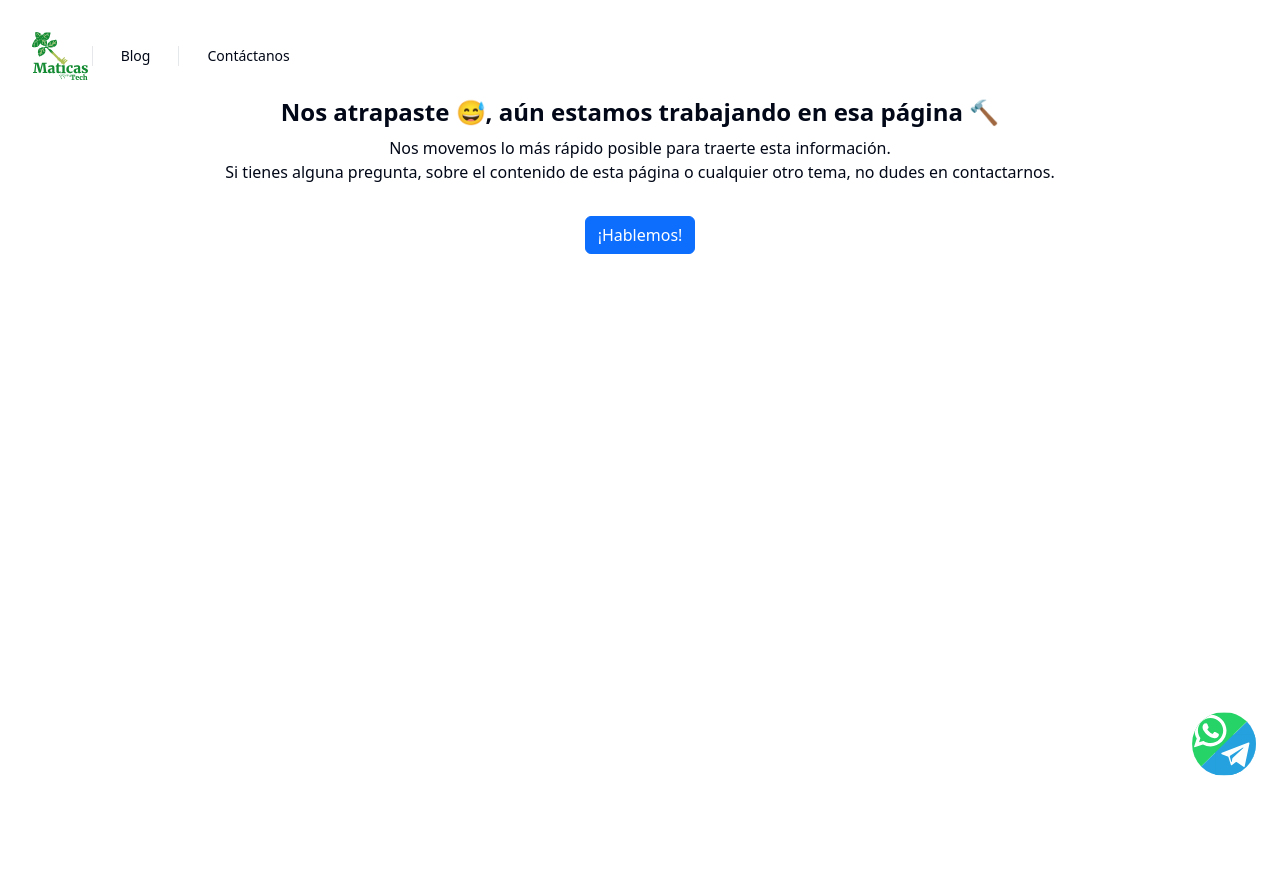
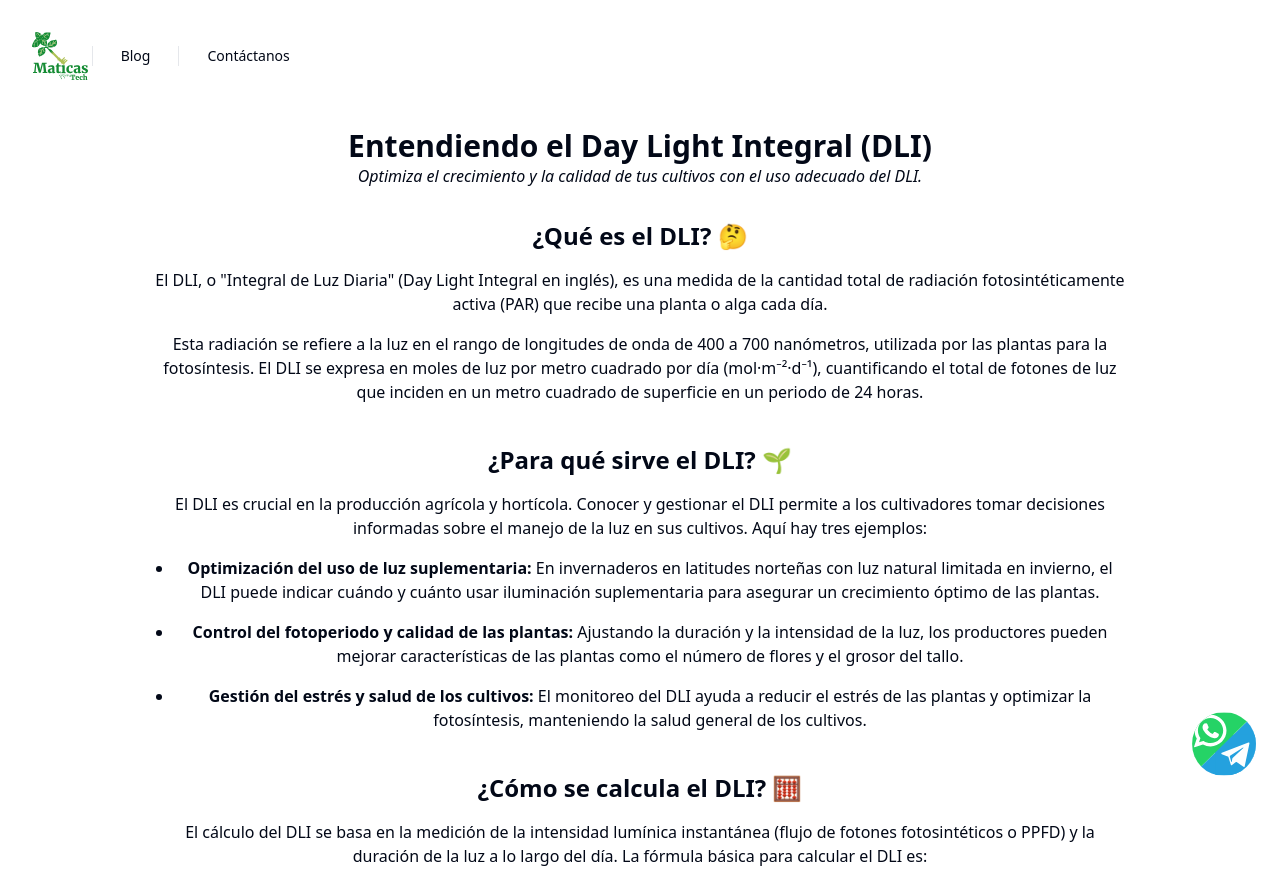
Before and after one commit to maticas-org/maticas-web-page, a React (Vite) app: page /es/blog/dli in a window 1280 px wide. Shown: the top 892 px of the page. Before the commit the page ends 800 px from the top, so only its background shows below. Built offline with nearby package versions, Linux system fonts and the light colour scheme.

Commit message:
Update
se añade página del DLI

```diff
--- a/src/App.tsx
+++ b/src/App.tsx
@@ -6,6 +6,7 @@ import  Home  from './pages/Home';
 import DataLoggerLanding from './pages/DataLoggerLanding';
 import { Blog } from './pages/blog/Blog';
 import VPDArticle from './pages/blog/vpd/VPD';
+import DLIArticle from './pages/blog/dli/DLI';
 import { ContactUs } from './pages/ContactUs';
 import { StillWorkingOnIt } from './pages/StillWorkingOnIt';
 
@@ -27,6 +28,7 @@ function App() {
           <Route path="/es" element={<Home />} />
           <Route path="/es/blog" element={<Blog/>} />
           <Route path="/es/blog/vpd" element={<VPDArticle/>} />
+          <Route path="/es/blog/dli" element={<DLIArticle/>} />
           <Route path="/es/contactanos" element={<ContactUs />} />
           <Route path="/es/servicios/registrador-de-datos" element={<DataLoggerLanding />} />
           <Route path="*" element={<StillWorkingOnIt />} />
--- /dev/null
+++ b/src/pages/blog/dli/DLI.tsx
@@ -0,0 +1,133 @@
+import { Helmet } from 'react-helmet';
+import { Navbar } from '@/components/navbar';
+import { WhatsappTelegramFloatingButton } from '@/components/contact-floating-button';
+import { Table } from 'react-bootstrap';
+import { Link } from 'react-router-dom';
+import { Button } from '@/components/ui/button';
+
+function DLIArticle() {
+  return (
+    <>
+      <Helmet>
+        <title>Blog DLI | Maticas Tech - Soluciones de Agricultura Inteligente</title>
+        <meta name="description" content="Qué es el Day Light Integral (DLI), su importancia, cómo calcularlo y cómo tomar mejores decisiones en la agricultura basándose en esta variable." />
+        <meta name="keywords" content="DLI, Day Light Integral, Integral de Luz Diaria, agricultura, cultivo, invernadero, fotosíntesis, PAR, Maticas Tech" />
+        <meta property='og:title' content='Blog DLI | Maticas Tech - Soluciones de Agricultura Inteligente'/>
+        <meta property='og:description' content='Qué es el Day Light Integral (DLI), su importancia, cómo calcularlo y cómo tomar mejores decisiones en la agricultura basándose en esta variable.'/>
+        <script type="application/ld+json">
+          {JSON.stringify({
+            "@context": "http://schema.org",
+            "@type": "WebPage",
+            "name": "Blog DLI",
+            "description": "Qué es el Day Light Integral (DLI), su importancia, cómo calcularlo y cómo tomar mejores decisiones en la agricultura basándose en esta variable.",
+            "url": "http://www.maticas-tech.com/es/blog/dli",
+            "inLanguage": "es",
+            "breadcrumb": {
+              "@type": "BreadcrumbList",
+            },
+            "author": {
+              "@type": "Organization",
+              "name": "Maticas Tech",
+              "url": "http://www.maticas-tech.com/es"
+            },
+            "publisher": {
+              "@type": "Organization",
+              "name": "Maticas Tech",
+              "url": "http://www.maticas-tech.com/es"
+            },
+            "datePublished": "2024-06-20",
+            "dateModified": "2024-06-20"
+          })}
+        </script>
+      </Helmet>
+
+      <div>
+        {/* Nav bar */}
+        <Navbar/>
+        <WhatsappTelegramFloatingButton/>
+
+        {/* Page Title */}
+        <div className="h-6"></div>
+        <h1 className="text-3xl font-bold text-center">Entendiendo el Day Light Integral (DLI)</h1>
+        <p className="text-1xl text-center"><em>Optimiza el crecimiento y la calidad de tus cultivos con el uso adecuado del DLI.</em></p>
+        <div className="h-8"></div>
+
+        {/* Description */}
+        <h2 className="text-2xl font-bold text-center">¿Qué es el DLI? 🤔</h2>
+        <div className="h-4"></div>
+        <div className="w-4/5 mx-auto">
+          <p className="text-1xl">
+            El DLI, o "Integral de Luz Diaria" (Day Light Integral en inglés), es una medida de la cantidad total de radiación fotosintéticamente activa (PAR) que recibe una planta o alga cada día.
+          </p>
+          <div className="h-4"></div>
+          <p className="text-1xl">
+            Esta radiación se refiere a la luz en el rango de longitudes de onda de 400 a 700 nanómetros, utilizada por las plantas para la fotosíntesis. El DLI se expresa en moles de luz por metro cuadrado por día (mol·m⁻²·d⁻¹), cuantificando el total de fotones de luz que inciden en un metro cuadrado de superficie en un periodo de 24 horas.
+          </p>
+        </div>
+
+        <div className="h-10"></div>
+        <h3 className="text-2xl font-bold text-center">¿Para qué sirve el DLI? 🌱</h3>
+        <div className="h-4"></div>
+        <div className="w-4/5 mx-auto">
+          <p className="text-1xl">El DLI es crucial en la producción agrícola y hortícola. Conocer y gestionar el DLI permite a los cultivadores tomar decisiones informadas sobre el manejo de la luz en sus cultivos. Aquí hay tres ejemplos:</p>
+          <div className="h-4"></div>
+          <ul className="list-disc pl-5 text-1xl">
+            <li><strong>Optimización del uso de luz suplementaria:</strong> En invernaderos en latitudes norteñas con luz natural limitada en invierno, el DLI puede indicar cuándo y cuánto usar iluminación suplementaria para asegurar un crecimiento óptimo de las plantas.</li>
+            <div className="h-4"></div>
+            <li><strong>Control del fotoperiodo y calidad de las plantas:</strong> Ajustando la duración y la intensidad de la luz, los productores pueden mejorar características de las plantas como el número de flores y el grosor del tallo.</li>
+            <div className="h-4"></div>
+            <li><strong>Gestión del estrés y salud de los cultivos:</strong> El monitoreo del DLI ayuda a reducir el estrés de las plantas y optimizar la fotosíntesis, manteniendo la salud general de los cultivos.</li>
+          </ul>
+        </div>
+
+        <div className="h-10"></div>
+        <h3 className="text-2xl font-bold text-center">¿Cómo se calcula el DLI? 🧮</h3>
+        <div className="h-4"></div>
+        <div className="w-4/5 mx-auto">
+          <p className="text-1xl">El cálculo del DLI se basa en la medición de la intensidad lumínica instantánea (flujo de fotones fotosintéticos o PPFD) y la duración de la luz a lo largo del día. La fórmula básica para calcular el DLI es:</p>
+          <div className="text-center my-4 p-4 bg-gray-100 border rounded">
+            <code>DLI (mol m<sup>-2</sup> d<sup>-1</sup>) = PPFD (µmol m<sup>-2</sup> s<sup>-1</sup>) × fotoperiodo (s) × 0.000001</code>
+          </div>
+          <p className="text-1xl">El factor 0.000001 se utiliza para convertir los micromoles por segundo en moles por día.</p>
+        </div>
+
+        <div className="h-10"></div>
+        <h3 className="text-2xl font-bold text-center">Explicación del PAR ☀️</h3>
+        <div className="h-4"></div>
+        <div className="w-4/5 mx-auto">
+          <p className="text-1xl">
+            El PAR (Radiación Fotosintéticamente Activa) se refiere al rango de luz que las plantas pueden utilizar para la fotosíntesis, comprendiendo longitudes de onda de 400 a 700 nanómetros. La cantidad de PAR que recibe una planta es crucial para su capacidad de fotosintetizar y, por lo tanto, para su crecimiento y desarrollo.
+          </p>
+        </div>
+
+        <div className="h-16"></div>
+        <blockquote className="text-2xl text-center" style={{ backgroundColor: 'rgba(0, 0, 0, 0.1)', padding: '20px', borderRadius: '10px' }}>
+          <p><strong>"</strong><em>El uso adecuado del DLI puede llevar a cultivos más saludables y eficientes.<strong>"</strong></em></p>
+        </blockquote>
+
+        <div className="h-16"></div>
+        <h3 className="text-2xl font-bold text-center">¿Hay algo más que te gustaría saber sobre el DLI? 🌿</h3>
+        <div className="h-4"></div>
+        <p className="text-1xl text-center">¡Déjanos tus comentarios y sugerencias! 🌱</p>
+        <div className="h-4"></div>
+        <Link to="/es/contactanos">
+          <Button className="w-1/2 mx-auto">Contáctanos, es gratis 😉</Button>
+        </Link>
+        <div className="h-16"></div>
+
+        {/* Footer - References */}
+        <h3 className="text-2xl font-bold text-center">Esto es real y ellos lo respaldan 📚</h3>
+        <div className="h-4"></div>
+        <footer className="text-1xl text-center">
+          <ul className="list-disc pl-5 text-1xl">
+            <li>Purdue University. Measuring Daily Light Integral in a Greenhouse.</li>
+            <li>Clemson University. Mapping monthly distribution of daily light integrals across the contiguous United States.</li>
+            <li>Michigan State University. Research on the effects of DLI on plant growth and quality.</li>
+          </ul>
+        </footer>
+      </div>
+    </>
+  );
+}
+
+export default DLIArticle;
```
